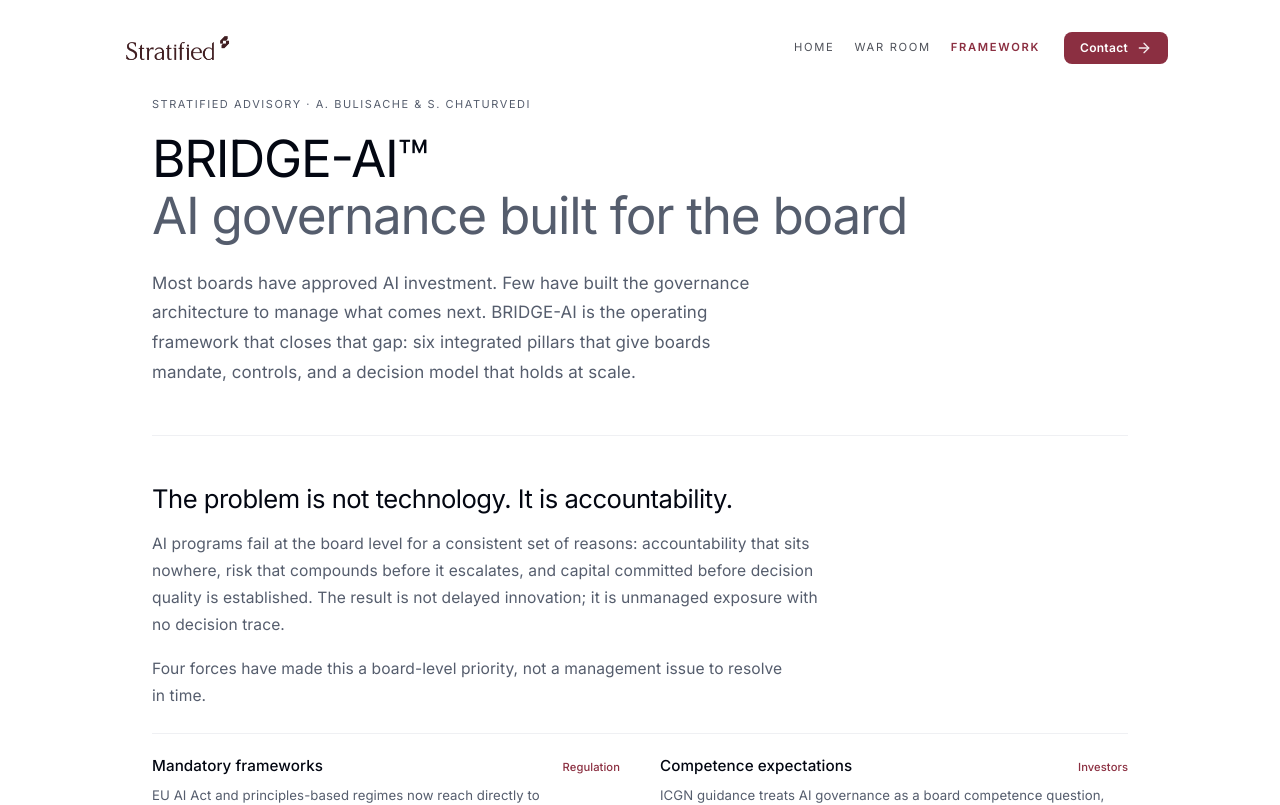
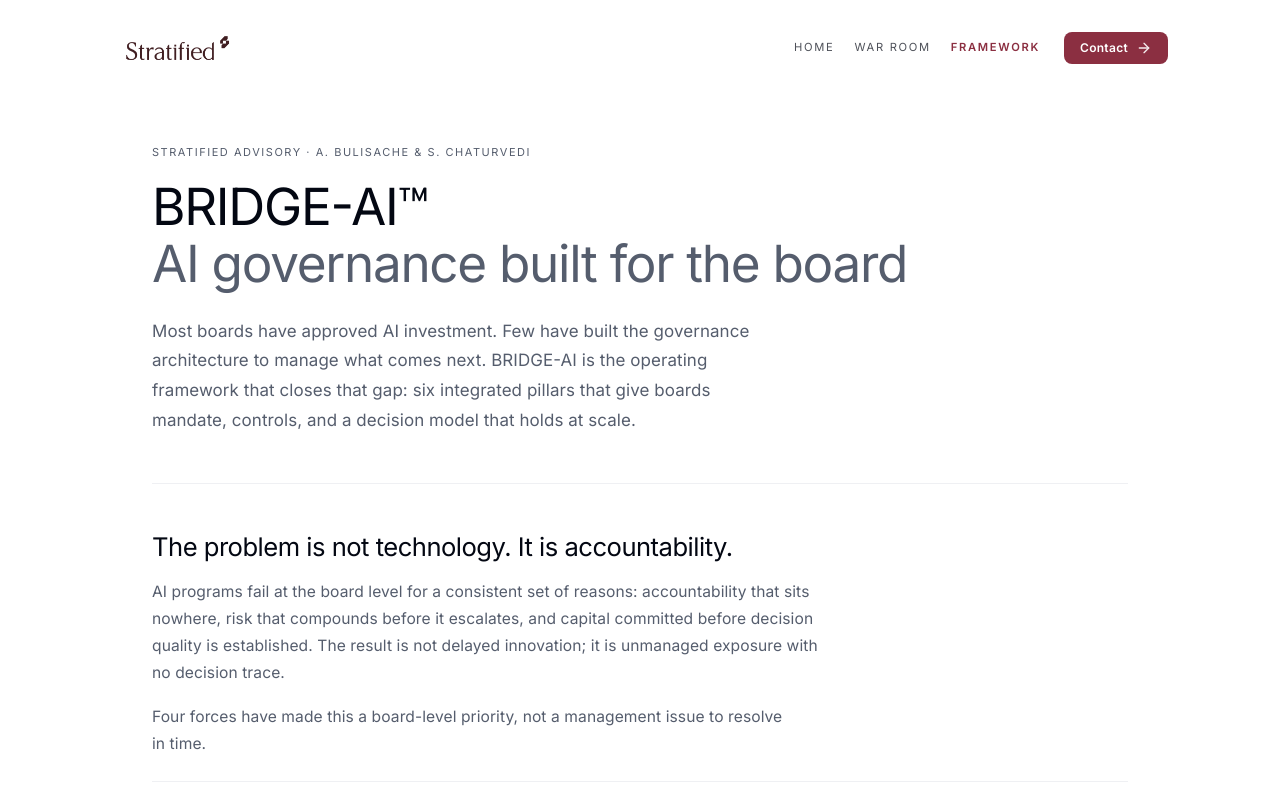
Before and after one commit to stratcorpai/stratcorpai, a React (Vite) app: page /framework in a window 1280 px wide. Shown: the top 805 px of the page. Built offline with nearby package versions, Linux system fonts and the light colour scheme.

Commit message:
fix: adjust inner page top padding to prevent fixed navbar from obscuring content on wide screens

```diff
--- a/src/pages/Framework.tsx
+++ b/src/pages/Framework.tsx
@@ -7,7 +7,7 @@
     <div className="min-h-screen flex flex-col">
       <Navbar />
 
-      <div className="pt-16 pb-4 sm:pt-20 sm:pb-6 md:pt-24 md:pb-10 flex-1">
+      <div className="pt-28 pb-4 sm:pt-32 sm:pb-6 md:pt-36 md:pb-10 flex-1">
         <FrameworkContent />
       </div>
 
--- a/src/pages/Speaking.tsx
+++ b/src/pages/Speaking.tsx
@@ -10,7 +10,7 @@
     <div className="min-h-screen flex flex-col">
       <Navbar />
 
-      <main className="pt-16 pb-10 sm:pt-20 sm:pb-16 md:pt-28 md:pb-24 flex-1">
+      <main className="pt-28 pb-10 sm:pt-32 sm:pb-16 md:pt-36 md:pb-24 flex-1">
         <div className="container-custom max-w-4xl xl:max-w-5xl 2xl:max-w-7xl">
 
           {/* Hero */}
--- a/src/pages/WarRoom.tsx
+++ b/src/pages/WarRoom.tsx
@@ -10,7 +10,7 @@
     <div className="min-h-screen flex flex-col">
       <Navbar />
 
-      <main className="pt-16 pb-10 sm:pt-20 sm:pb-16 md:pt-28 md:pb-24 flex-1">
+      <main className="pt-28 pb-10 sm:pt-32 sm:pb-16 md:pt-36 md:pb-24 flex-1">
         <div className="container-custom max-w-4xl xl:max-w-5xl 2xl:max-w-7xl">
 
           {/* Hero */}
```
